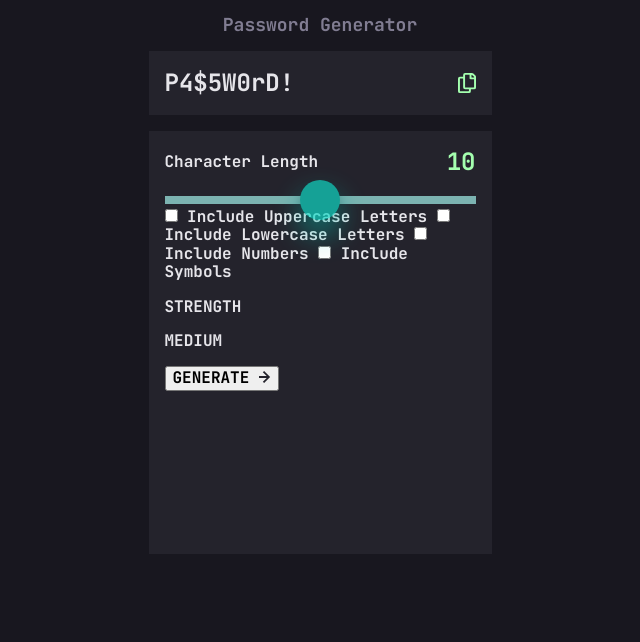
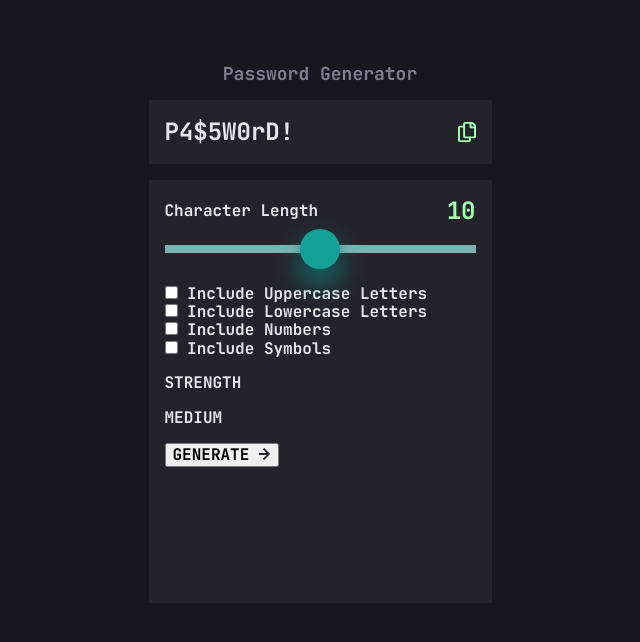
Before and after one commit to dominiak92/password-generator-app, a plain HTML site: page password-generator-app/index.html in a window 1280 px wide. Shown: the whole page, without its empty margins (320-960 px from the left). Drawn offline with Linux system fonts and the light colour scheme.

Commit message:
commit before checkbox test

```diff
--- a/password-generator-app/index.html
+++ b/password-generator-app/index.html
@@ -17,7 +17,7 @@
       href="https://fonts.googleapis.com/css2?family=JetBrains+Mono:wght@700&display=swap"
       rel="stylesheet"
     />
-    <link rel="stylesheet" href="normalize/normalize.css">
+    <link rel="stylesheet" href="normalize/normalize.css" />
     <title>Frontend Mentor | Password generator app</title>
   </head>
   <body>
@@ -48,38 +48,47 @@
           />
         </div>
         <section class="panel__checkbox">
+          <div class="checkbox-wrapper">
             <input
               type="checkbox"
-            class="panel__uppercase"
-            id="panel__uppercase"
+              class="panel__uppercase checkbox"
+              id="panel__uppercase checkbox"
               name="panel__uppercase"
               value="toUppercase()"
             />
             <label for="panel__uppercase">Include Uppercase Letters</label>
+          </div>
+          <div class="checkbox-wrapper">
             <input
               type="checkbox"
-            class="panel__lowercase"
+              class="panel__lowercase checkbox"
               id="panel__lowercase"
               name="panel__lowercase"
               value="toLowercase()"
             />
             <label for="panel__lowercase">Include Lowercase Letters</label>
+          </div>
+          <div class="checkbox-wrapper">
             <input
               type="checkbox"
-            class="panel__number"
+              class="panel__number checkbox"
               id="panel__number"
               name="panel__number"
               value="tonumber()"
             />
             <label for="panel__number">Include Numbers</label>
+          </div>
+          <div class="checkbox-wrapper">
             <input
               type="checkbox"
-            class="panel__symbol"
+              class="panel__symbol checkbox"
               id="panel__symbol"
               name="panel__symbol"
               value="tosymbol()"
             />
-          <label for="panel__symbol">Include Symbols</label>
+
+            <label for="panel__symbol checkbox">Include Symbols</label>
+          </div>
         </section>
         <section class="panel__strength">
           <p class="strength__name">STRENGTH</p>
--- a/password-generator-app/scss/_mixins.scss
+++ b/password-generator-app/scss/_mixins.scss
@@ -11,6 +11,7 @@
     -webkit-transition: 0.2s; /* 0.2 seconds transition on hover */
     transition: opacity 0.2s;
     margin-top: 18px;
+    margin-bottom: 32px;
     &:hover {
       opacity: 1; /* Fully shown on mouse-over */
     }
--- a/password-generator-app/scss/_panel.scss
+++ b/password-generator-app/scss/_panel.scss
@@ -19,9 +19,15 @@
   }
   &__length-number {
     font-size: 24px;
-    color: $green
+    color: $green;
   }
   &__slider {
     @include slider;
   }
+  &__checkbox {
+    display: flex;
+    flex-direction: column;
+    .checkbox {
+    }
+  }
 }
--- a/password-generator-app/scss/_screen.scss
+++ b/password-generator-app/scss/_screen.scss
@@ -2,6 +2,7 @@
 text-align: center;
 color: $gray;
 font-size: 18px;
+margin-top: 64px;
 }
 
 .screen {
```
Also changed, not shown: password-generator-app/css/style.css, 1 other file. Lines whose indentation alone changed are shown as unchanged.
